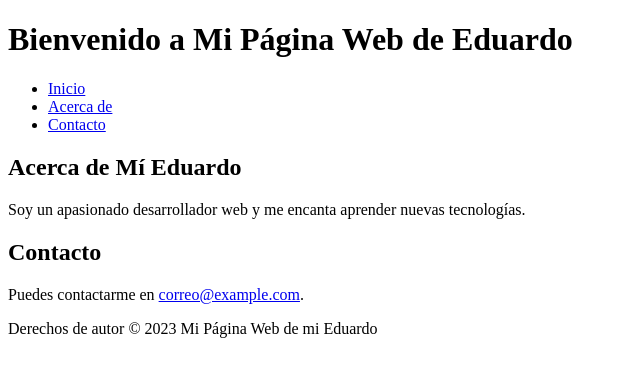
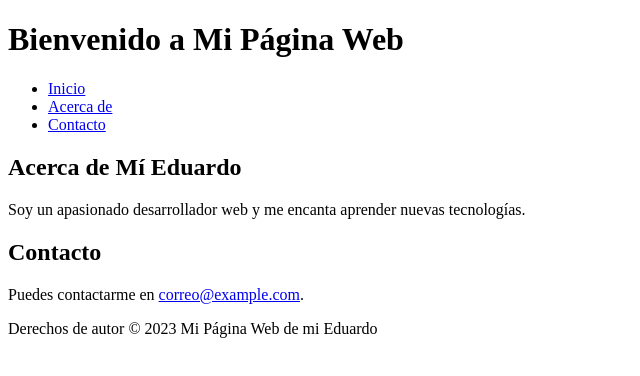
Before and after one commit to Eduardoespl/mi_primer_pagina, a plain HTML site: page index.html in a window 1280 px wide. Shown: the whole page, without its empty margins (0-640 px from the left). Drawn offline with Linux system fonts and the light colour scheme.

Commit message:
initial branch commit

```diff
--- a/index.html
+++ b/index.html
@@ -3,11 +3,11 @@
   <head>
     <meta charset="UTF-8" />
     <meta name="viewport" content="width=device-width, initial-scale=1.0" />
-    <title>Mi Página Web de Eduardo</title>
+    <title>Mi Página Web</title>
   </head>
   <body>
     <header>
-      <h1>Bienvenido a Mi Página Web de Eduardo</h1>
+      <h1>Bienvenido a Mi Página Web</h1>
     </header>
 
     <nav>
```
